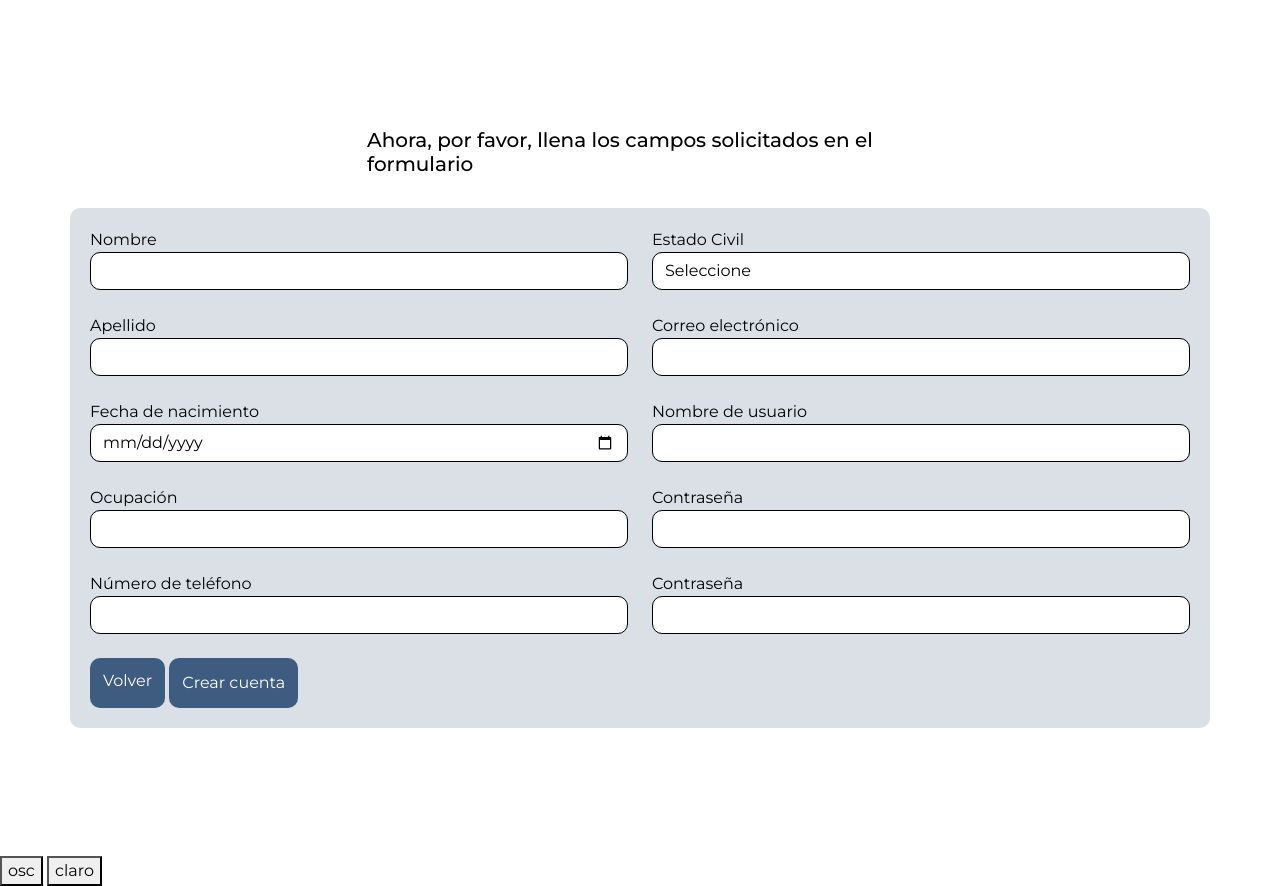
After one commit to DiegoEden/CreditoADS, a PHP site: page /views/customer/register.php in a window 1280 px wide. The commit adds this page. Run offline with PHP 8.4, Linux system fonts and the light colour scheme.

Commit message:
formularios de registro

```diff
--- /dev/null
+++ b/app/controllers/template.js
@@ -0,0 +1,77 @@
+
+document.addEventListener('DOMContentLoaded', function (e) {
+
+
+    window.matchMedia('(prefers-color-scheme: dark)').addEventListener('change', event => {
+        if (event.matches) {
+            modoOscuro();
+
+        }
+    });
+
+    window.matchMedia('(prefers-color-scheme: light)').addEventListener('change', event => {
+        if (event.matches) {
+            modoClaro();
+        }
+
+    });
+
+    load();
+
+
+});
+
+
+
+function load() {
+
+
+    let mode = localStorage.getItem("mode");
+    if (window.matchMedia && window.matchMedia('(prefers-color-scheme: light)').matches || mode == 'claro' || mode == '' || mode == null) {
+        modoClaro();
+    }
+
+
+    else if (window.matchMedia && window.matchMedia('(prefers-color-scheme: dark)').matches || mode == 'oscuro') {
+        modoOscuro();
+
+    }
+
+    let estado = localStorage.getItem('estado');
+    if (estado == 'active' || estado == null) {
+        document.documentElement.style.setProperty('--animation', 'none');
+
+    }
+
+
+    console.log(mode);
+
+
+}
+
+
+
+
+function modoOscuro() {
+    document.documentElement.style.setProperty('--body-color', '#0F0F0F')
+    localStorage.setItem('mode', 'oscuro');
+    localStorage.setItem('estado', 'active');
+    document.documentElement.style.setProperty('--animation', '.6s');
+    document.documentElement.style.setProperty('--colorLetra', '#FFFFFF');
+    document.documentElement.style.setProperty('--colorContainer', ' #1A1A1B');
+
+
+}
+
+
+function modoClaro() {
+    document.documentElement.style.setProperty('--body-color', '#FFFFFF')
+    localStorage.setItem('mode', 'claro');
+    localStorage.setItem('estado', 'active');
+    document.documentElement.style.setProperty('--animation', '.6s');
+    document.documentElement.style.setProperty('--colorLetra', '#000000');
+    document.documentElement.style.setProperty('--colorContainer', '#DAE0E6');
+
+
+
+}
--- /dev/null
+++ b/resources/css/customer_styles.css
@@ -0,0 +1,91 @@
+body {
+    font-family: 'Montserrat';
+    background-color: var(--body-color);
+    transition: var(--animation);
+}
+
+.seccion {
+    padding: 8em 0;
+
+}
+
+
+.submit {
+    background-color: #3E5C7F;
+    border-radius: 10px;
+    color: white;
+    height: 50px;
+    transition: 0.3s;
+
+
+}
+
+.submit:hover {
+    background-color: #052D40;
+    color: white;
+    transition: 0.3s;
+
+}
+
+
+a {
+    padding-top: 10px !important;
+}
+
+
+h5 {
+    color: var(--colorLetra);
+}
+
+label {
+    color: var(--colorLetra);
+}
+
+
+.input-forms {
+    color: var(--colorLetra);
+    background-color: var(--body-color);
+    border-radius: 10px;
+    border: 1px solid var(--colorLetra);
+    transition: var(--animation);
+}
+
+.input-forms:hover {
+    border-color: var(--colorLetra);
+    box-shadow: none;
+    background-color: var(--colorContainer);
+    transition: 0.3s;
+}
+
+.input-forms:focus {
+    background-color: var(--body-color);
+    box-shadow: none;
+    color: var(--colorLetra);
+}
+
+.contenedorForm {
+
+    background-color: var(--colorContainer);
+    border-radius: 10px;
+    padding-top: 20px;
+    padding-bottom: 20px;
+    padding-left: 20px;
+    padding-right: 20px;
+    transition: var(--animation);
+
+}
+
+.container .form-outer {
+    width: 100%;
+    overflow: hidden;
+}
+
+.form-outer .formDatos {
+    width: 400%;
+}
+
+.form-outer form .page {
+    width: 25%;
+    transition: 0.3s;
+
+}
--- a/views/customer/index.php
+++ b/views/customer/index.php
@@ -12,9 +12,9 @@
     <link href="https://fonts.googleapis.com/icon?family=Material+Icons" rel="stylesheet">
     <link rel="stylesheet" href="https://cdnjs.cloudflare.com/ajax/libs/animate.css/4.1.1/animate.min.css" />
     <link rel="icon" type="image/png" href="../../resources/img/system/logo.png">
-    <link rel="stylesheet" type="text/css" href="../../resources/css/login_styles.css">
 
     <link href="https://cdn.jsdelivr.net/npm/bootstrap@5.3.0-alpha1/dist/css/bootstrap.min.css" rel="stylesheet" integrity="sha384-GLhlTQ8iRABdZLl6O3oVMWSktQOp6b7In1Zl3/Jr59b6EGGoI1aFkw7cmDA6j6gD" crossorigin="anonymous">
+    <link rel="stylesheet" type="text/css" href="../../resources/css/login_styles.css">
     <title>Iniciar sesión | CréditoADS</title>
 </head>
 
@@ -42,9 +42,9 @@
                                 <button type="submit" class="form-control btn submit px-3">Ingresar</button>
                             </div>
                         </form>
-                        <p class="w-100 text-center">— ¿No tienes una cuenta? <a class="registrarme" href="">Regístrate</a> — </p>
+                        <p class="w-100 text-center">— ¿No tienes una cuenta? <a class="registrarme" href="checkIn.php">Regístrate</a> — </p>
                         <div class="form-group">
-                            <button type="submit" class="form-control btn forgotPassword px-3">He olvidado mi contraseña</button>
+                            <a href="" class="form-control btn forgotPassword px-3">He olvidado mi contraseña</a>
                         </div>
                     </div>
                 </div>
--- /dev/null
+++ b/views/customer/register.php
@@ -0,0 +1,143 @@
+<!DOCTYPE html>
+<html lang="en">
+
+<head onload="load()">
+    <meta charset="UTF-8">
+    <meta http-equiv="X-UA-Compatible" content="IE=edge">
+    <meta name="viewport" content="width=device-width, initial-scale=1.0">
+    <script src="https://ajax.googleapis.com/ajax/libs/jquery/3.6.0/jquery.min.js"></script>
+    <link href="https://fonts.googleapis.com/css2?family=Montserrat:wght@200;300;400;500;600;700;800&display=swap" rel="stylesheet">
+    <link href="https://fonts.googleapis.com/css2?family=Work+Sans:wght@300;400;500;600;700&display=swap" rel="stylesheet">
+    <link href="https://fonts.googleapis.com/css2?family=Poppins:wght@300;400;500;600;700&display=swap" rel="stylesheet">
+    <link href="https://fonts.googleapis.com/icon?family=Material+Icons" rel="stylesheet">
+    <link rel="stylesheet" href="https://cdnjs.cloudflare.com/ajax/libs/animate.css/4.1.1/animate.min.css" />
+    <link rel="icon" type="image/png" href="../../resources/img/system/logo.png">
+    <link rel="stylesheet" href="https://fonts.googleapis.com/css2?family=Material+Symbols+Outlined:opsz,wght,FILL,GRAD@48,400,0,0" />
+    <link href="https://cdn.jsdelivr.net/npm/bootstrap@5.2.0/dist/css/bootstrap.min.css" rel="stylesheet" integrity="sha384-gH2yIJqKdNHPEq0n4Mqa/HGKIhSkIHeL5AyhkYV8i59U5AR6csBvApHHNl/vI1Bx" crossorigin="anonymous">
+    <link rel="stylesheet" type="text/css" href="../../resources/css/customer_styles.css">
+    <title>Registrarse | CréditoADS</title>
+
+</head>
+
+<body>
+
+    <section class="seccion animate__animated animate__fadeIn animate__slow">
+
+        <div class="container">
+            <div class="row d-flex justify-content-center align-items-center h-100">
+                <div class="col-md-6">
+                    <h5 id="titulos">Ahora, por favor, llena los campos solicitados en el formulario</h5>
+                </div>
+            </div>
+            <br>
+        </div>
+        <div class="container contenedorForm ">
+
+            <div class="form-outer ">
+
+                <form action="" class="formDatos">
+                    <div class="page">
+                        <div class="row">
+                            <div class="col-xl-6 col-md-6 col-sm-12 col-xs-12">
+                                <div class="form-group">
+                                    <label for="txtNombre">Nombre</label>
+                                    <input type="text" name="txtNombre" id="txtNombre" class="form-control input-forms" required>
+                                </div>
+                                <br>
+                                <div class="form-group">
+                                    <label for="txtApellido">Apellido</label>
+                                    <input type="text" name="txtApellido" id="txtApellido" class="form-control input-forms" required>
+                                </div>
+
+                                <br>
+                                <div class="form-group">
+                                    <label for="txtNacimiento">Fecha de nacimiento</label>
+                                    <input type="date" name="txtNacimiento" id="txtNacimiento" class="form-control input-forms" required>
+                                </div>
+                                <br>
+                                <div class="form-group">
+                                    <label for="txtOcupacion">Ocupación</label>
+                                    <input type="text" name="txtOcupacion" id="txtOcupacion" class="form-control input-forms" required>
+                                </div>
+                                <br>
+                                <div class="form-group">
+                                    <label for="txtNum">Número de teléfono</label>
+                                    <input type="text" name="txtNum" id="txtNum" class="form-control input-forms" required>
+                                </div>
+                                <br>
+                            </div>
+                            <div class="col-xl-6 col-md-6 col-sm-12 col-xs-12">
+                                <div class="form-group">
+                                    <label for="estadoCivil">Estado Civil</label>
+                                    <select name="estadoCivil" id="estadoCivil" class="form-control input-forms" required>
+                                        <option disabled selected>Seleccione</option>
+                                        <option value="Casado">Casado</option>
+                                        <option value="Casado">Casado</option>
+                                        <option value="Casado">Casado</option>
+                                        <option value="Casado">Casado</option>
+                                        <option value="Casado">Casado</option>
+
+                                    </select>
+                                </div>
+                                <br>
+                                <div class="form-group">
+                                    <label for="txtEmail">Correo electrónico</label>
+                                    <input type="email" name="txtEmail" id="txtEmail" class="form-control input-forms" required>
+
+                                </div>
+                                <br>
+                                <div class="form-group">
+                                    <label for="username">Nombre de usuario</label>
+                                    <input type="text" name="username" id="username" class="form-control input-forms" required>
+
+                                </div>
+                                <br>
+                                <div class="form-group">
+                                    <label for="password-field">Contraseña</label>
+                                    <input id="password-field" name="password-field" type="password" class="form-control input-forms" required="">
+                                </div>
+                                <br>
+                                <div class="form-group">
+                                    <label for="password-field">Contraseña</label>
+                                    <input id="password-field" name="password-field" type="password" class="form-control input-forms" required="">
+                                </div>
+                                <br>
+
+
+                            </div>
+
+                        </div>
+
+                    </div>
+
+
+
+                    <a href="checkIn.php" class="btn submit">Volver</a>
+                    <button type="submit" class="btn submit">Crear cuenta</button>
+
+
+
+
+
+                </form>
+            </div>
+        </div>
+
+
+    </section>
+
+
+
+
+    <button onclick="modoOscuro()">osc</button>
+    <button onclick="modoClaro()">claro</button>
+
+
+
+    <script src="../../app/controllers/customer/signIn.js"></script>
+    <script src="https://cdn.jsdelivr.net/npm/bootstrap@5.2.0/dist/js/bootstrap.bundle.min.js" integrity="sha384-A3rJD856KowSb7dwlZdYEkO39Gagi7vIsF0jrRAoQmDKKtQBHUuLZ9AsSv4jD4Xa" crossorigin="anonymous"></script>
+    <script src="../../resources/js/sweetalert.min.js"></script>
+    <script src="../../app/controllers/template.js"></script>
+</body>
+
+</html>
```
Also changed, not shown: resources/css/login_styles.css (+29 -37 lines), views/customer/checkIn.php (added, +73 -0 lines), app/controllers/customer/signIn.js (added).
